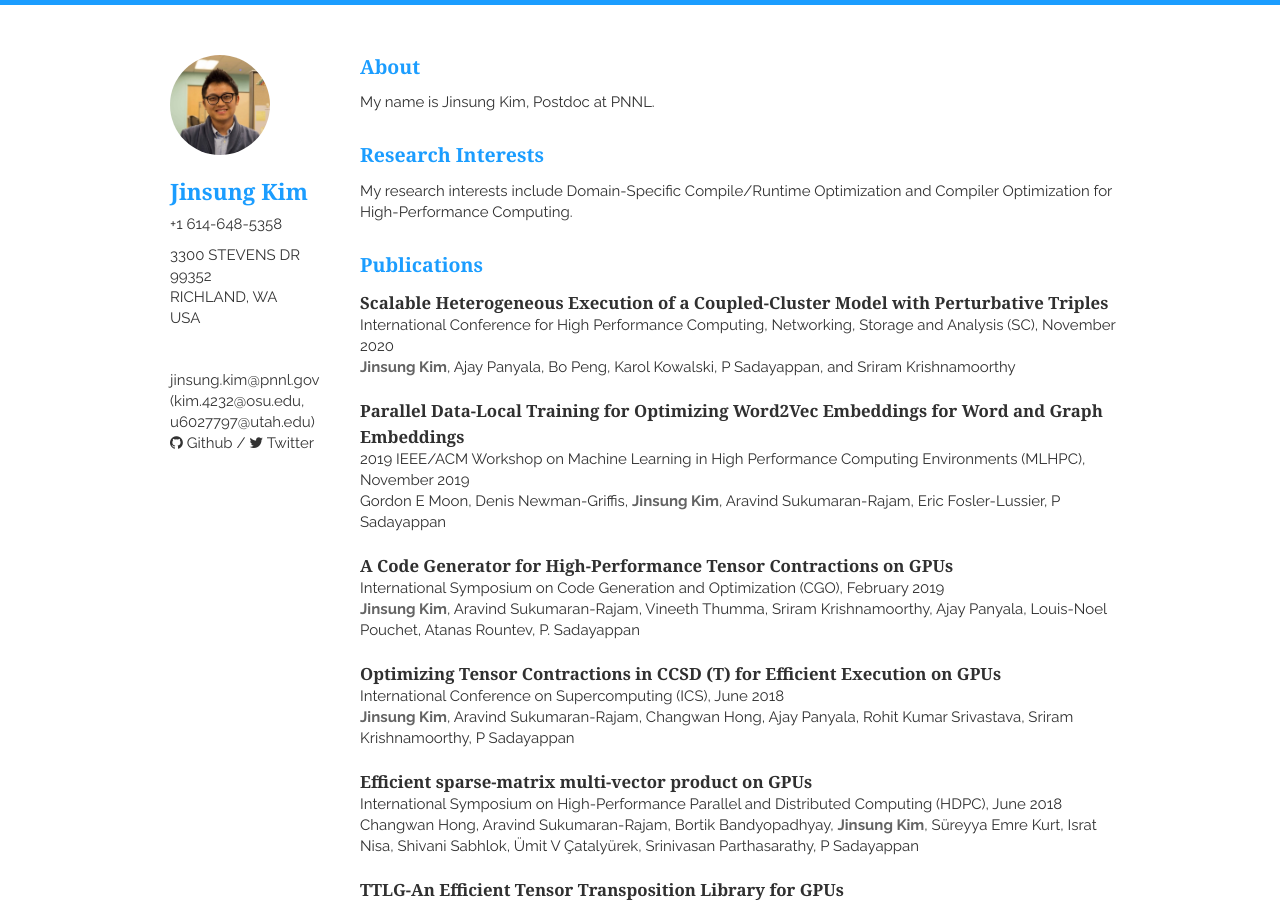
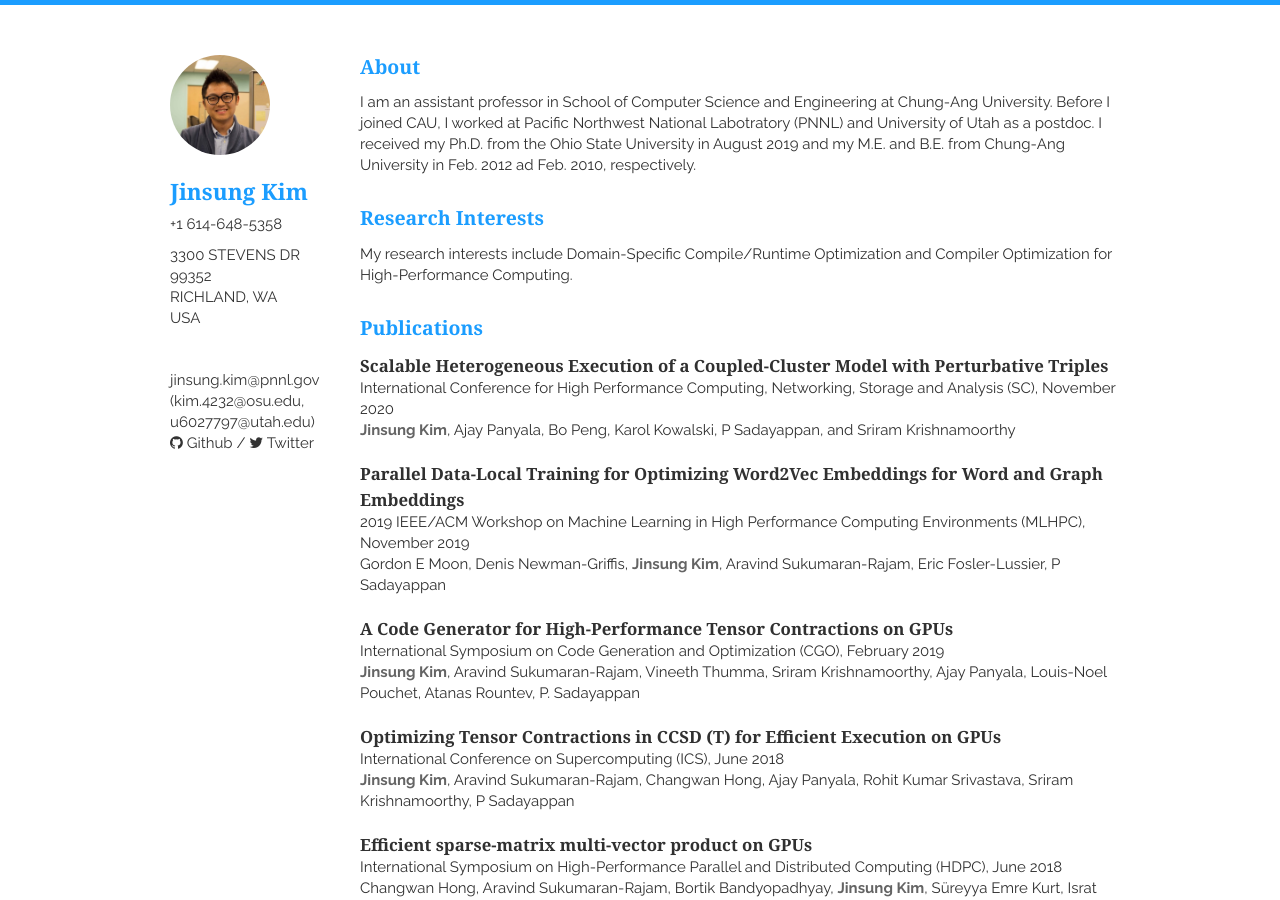
Before and after one commit to kimjsung/kimjsung.github.io, a Jekyll site: the page built from index.html, in a window 1280 px wide and 900 px high. Built offline with Jekyll 4.4.1, drawn with Linux system fonts in a browser that asks for light colours; nearby versions of some CDN libraries; the list of posts is cut into pages by our own code.

Commit message:
Update about.html

```diff
--- a/_includes/about.html
+++ b/_includes/about.html
@@ -2,7 +2,9 @@
     <h1>About</h1>
     <article>
         <p>
-            My name is Jinsung Kim, Postdoc at PNNL.
+            I am an assistant professor in School of Computer Science and Engineering at Chung-Ang University.
+            Before I joined CAU, I worked at Pacific Northwest National Labotratory (PNNL) and University of Utah as a postdoc.
+            I received my Ph.D. from the Ohio State University in August 2019 and my M.E. and B.E. from Chung-Ang University in Feb. 2012 ad Feb. 2010, respectively.
         </p>
     </article>
 </section>
```
